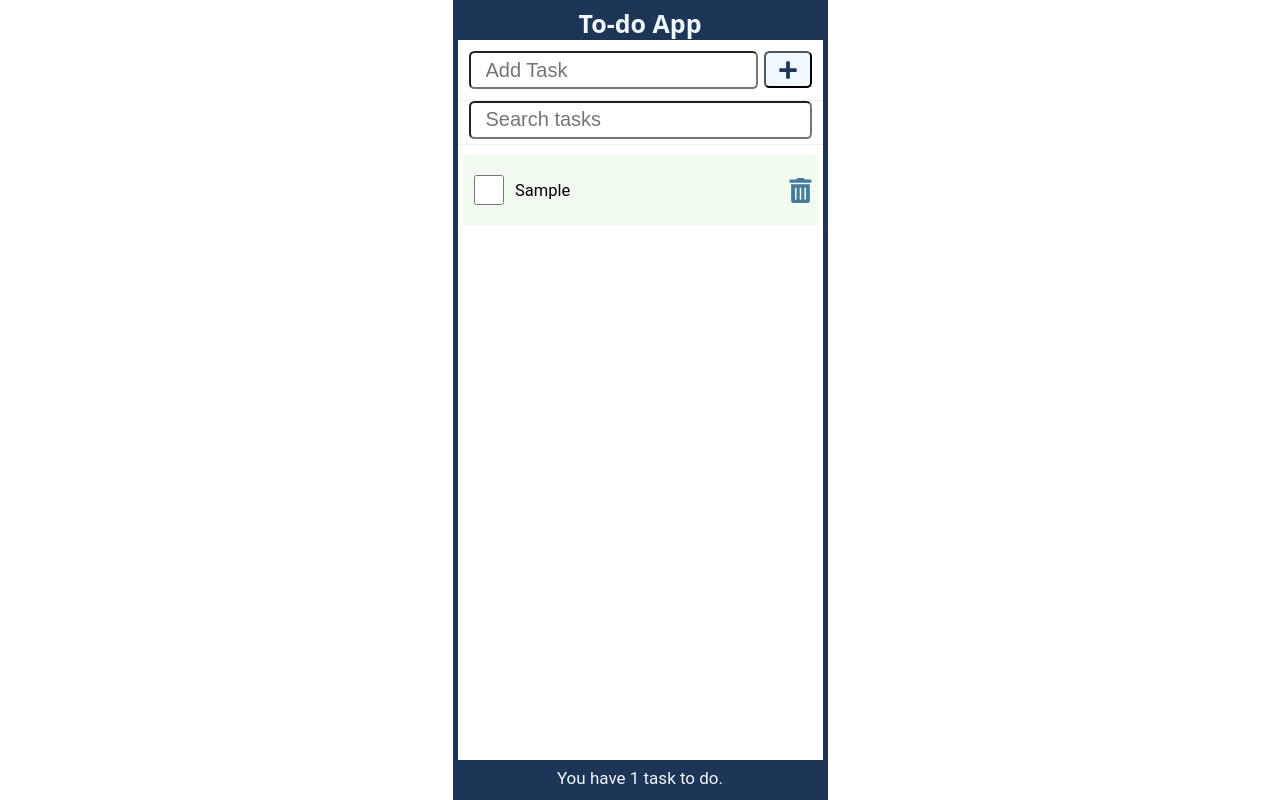
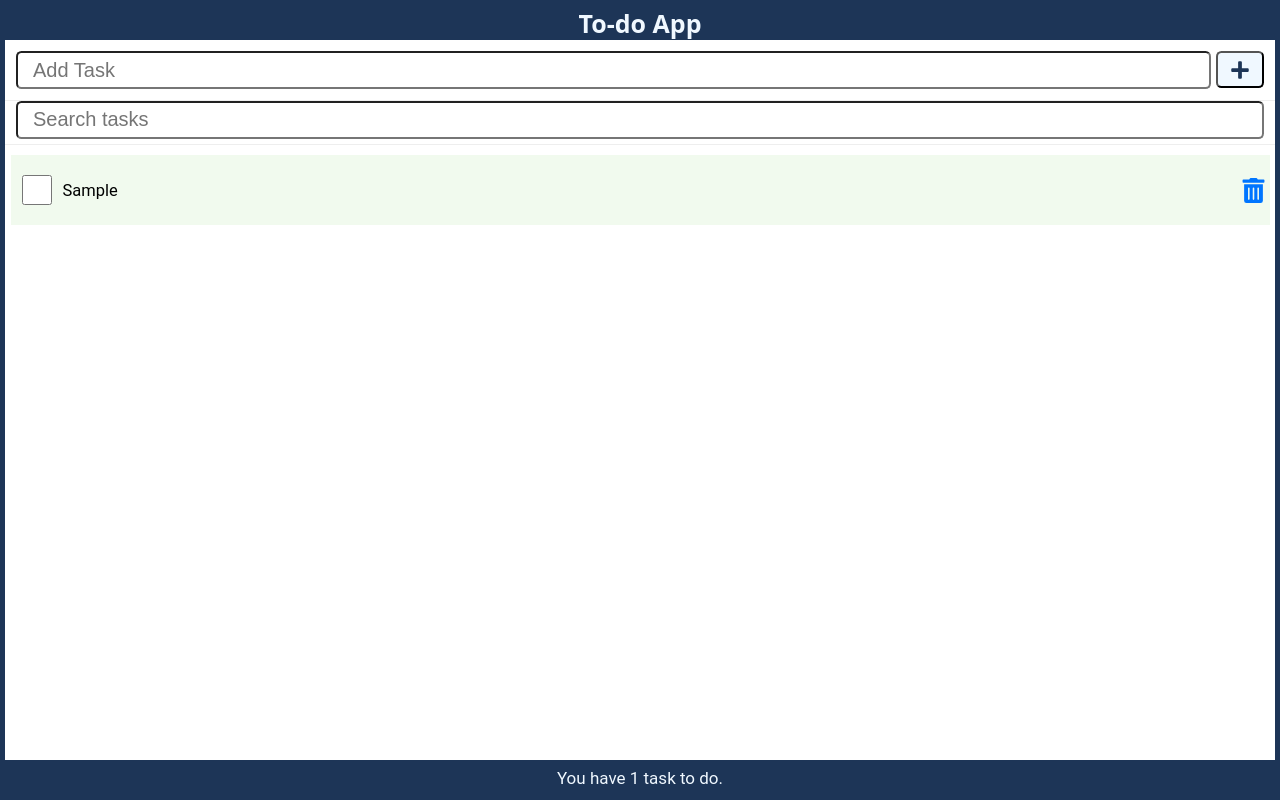
Before and after one commit to damithadev/React-Todo-App, a React (Vite) app: page / in a window 1280 px wide. Both pictures are taken after typing "Sample" into the empty fields and a click on the button "Add Task". Built offline with nearby package versions, Linux system fonts and the light colour scheme.

Commit message:
css update

```diff
--- a/index.html
+++ b/index.html
@@ -3,7 +3,7 @@
   <head>
     <meta charset="UTF-8" />
     <link rel="icon" type="image/svg+xml" href="/tickIcon.png" />
-    <meta name="viewport" content="width=device-width, initial-scale=1" />
+    <meta name="viewport" content="width=device-width, initial-scale=1 " />
     <title>To-do App</title>
   </head>
   <body>
--- a/src/index.css
+++ b/src/index.css
@@ -30,9 +30,9 @@
     justify-content: flex-start;
     align-items: flex-start;
     min-height: 100vh;
-    min-height: 100%;
+    /* min-height: 100%;  */
     width: 100%;
-    max-width: 500px;
+    min-width: 100vw;
     border: 5px solid #1d3557;
     margin: auto;
   }
@@ -107,7 +107,7 @@ ul li::before {
 }
 
 .item input[type="checkbox"]:focus + label {
-  text-decoration: underline;
+  text-decoration: none;
 }
 
 .item > label {
@@ -120,7 +120,7 @@ ul li::before {
   min-width: 33px;
   height: 25px;
   font-size: 1rem;
-  color: #457b9d;
+  color: #0075ff;
   cursor: pointer;
 }
 
```
